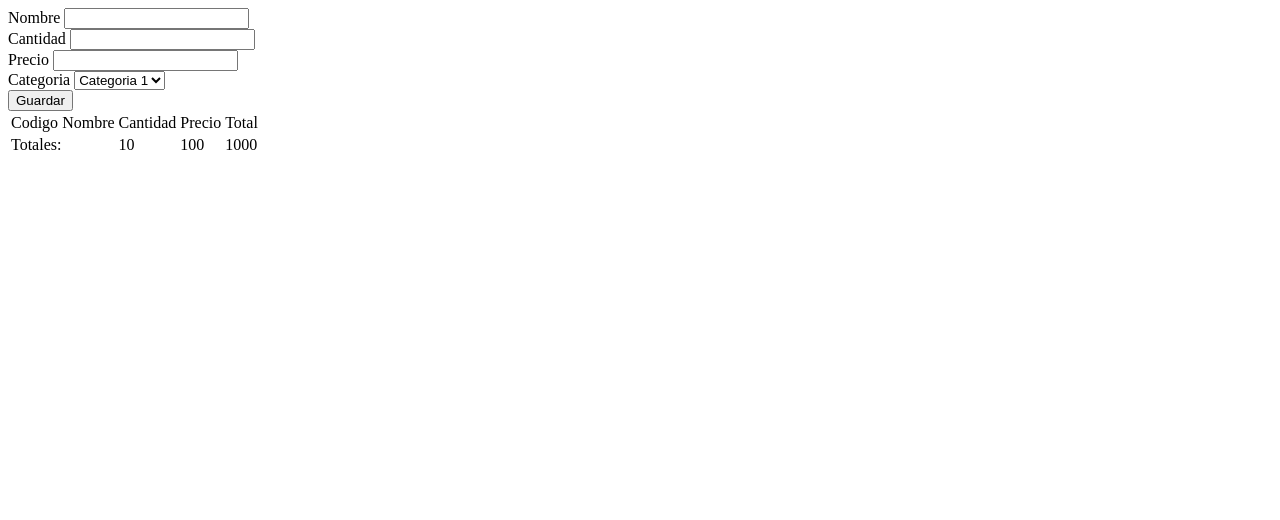
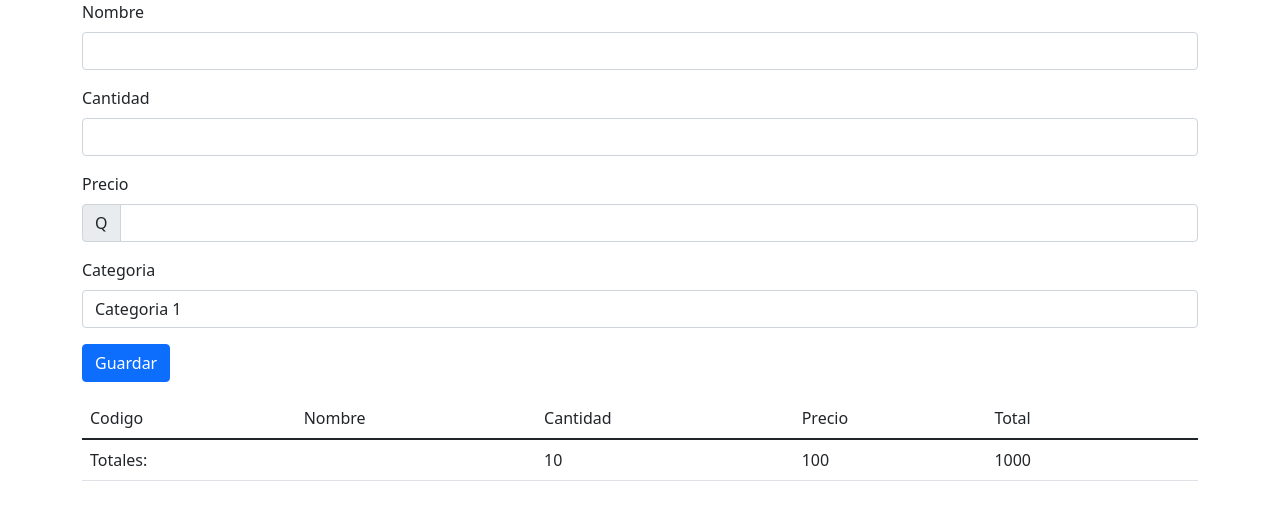
Before and after one commit to Jherson7/bootcamp-js-2022, a plain HTML site: page index.html in a window 1280 px wide. Drawn offline with nearby package versions, Linux system fonts and the light colour scheme.

Commit message:
Aplicando CSS con bootstrap

```diff
--- a/index.html
+++ b/index.html
@@ -8,26 +8,33 @@
 
     <title>Bootcamp - JavaScript 001</title>
 
+    <link href="https://cdn.jsdelivr.net/npm/bootstrap@5.1.3/dist/css/bootstrap.min.css" rel="stylesheet" integrity="sha384-1BmE4kWBq78iYhFldvKuhfTAU6auU8tT94WrHftjDbrCEXSU1oBoqyl2QvZ6jIW3" crossorigin="anonymous">
+    <link rel="stylesheet" href="https://cdn.jsdelivr.net/npm/bootstrap-icons@1.8.1/font/bootstrap-icons.css">
+
 </head>
 <body>
-
+    <main class="container">
         <form action="index.html">
             <input type="hidden" name="codigo" id="codigo">
-        <div>
-            <label for="nombre">Nombre</label>
-            <input type="text" name="nombre" id="nombre">
+            <div class="mb-3">
+                <label for="nombre" class="form-label">Nombre</label>
+                <input type="text" name="nombre" id="nombre" class="form-control">
             </div>
-        <div>
-            <label for="cantidad">Cantidad</label>
-            <input type="number" name="cantidad" id="cantidad">
+            <div class="mb-3">
+                <label for="cantidad" class="form-label">Cantidad</label>
+                <input type="number" name="cantidad" id="cantidad" class="form-control">
             </div>
-        <div>
-            <label for="precio">Precio</label>
-            <input type="precio" name="precio" id="precio">
+            <div class="mb-3">
+                <label for="precio" class="form-label">Precio</label>
+                <div class="input-group">
+                    <span class="input-group-text">Q</span>
+                    <input  type="number" name="precio" id="precio" class="form-control">
                 </div>
-        <div>
-            <label for="categoria">Categoria</label>
-            <select name="categoria" id="categoria">
+
+            </div>
+            <div class="mb-3">
+                <label for="categoria" class="form-label">Categoria</label>
+                <select name="categoria" id="categoria" class="form-control">
                     <option value="1">Categoria 1</option>
                     <option value="2">Categoria 2</option>
                     <option value="3">Categoria 3</option>
@@ -35,13 +42,13 @@
                 </select>
             </div>
 
-        <div>
-            <button type="submit">Guardar</button>
+            <div class="mb-3">
+                <button type="submit" class="btn btn-primary">Guardar</button>
             </div>
         </form>
 
-    <div>
-        <table>
+
+        <table class="table">
             <thead>
                 <tr>
                     <td>Codigo</td>
@@ -65,7 +72,9 @@
                 </tr>
             </tfoot>
         </table>
-    </div>
+
+
+    </main>
 
 
 
--- a/index.js
+++ b/index.js
@@ -9,9 +9,9 @@ const granTotalElement = document.getElementById("gran-total")
 const inputCodigo = document.getElementById("codigo")
 /** @type {HTMLInputElement} */
 const inputNombre = document.getElementById("nombre")
-const inputCantidad = document.getElementById("nombre")
-const inputPrecio = document.getElementById("nombre")
-const selectCategoria = document.getElementById("nombre")
+const inputCantidad = document.getElementById("cantidad")
+const inputPrecio = document.getElementById("precio")
+const selectCategoria = document.getElementById("categoria")
 
 let indice = 0;
 let cantidadTotal = 0
@@ -67,7 +67,12 @@ function onSubmit(event){
         <td>${cantidad}</td>
         <td>${precio}</td>
         <td>${total}</td>
-        <td><a href='' onclick="onEdit(event)">Editar</a> | <a href='#' onclick="onDelete(event)">Eliminar</a></td>
+        <td>
+            <div class ="btn-group">
+                <a title="Editar" href="#" onclick="onEdit(event)" class="btn btn-sm btn-outline-secondary"><i class="bi bi-pencil-square"></i></a>
+                <a title="Eliminar" href='#' onclick="onDelete(event)" class="btn btn-sm btn-outline-danger"><i class="bi bi-trash3"></i></a>
+            </div>
+        </td>
     `
 
     cantidadTotalElement.innerText = cantidadTotal
@@ -85,21 +90,23 @@ function onSubmit(event){
  * @param {Event} event
  */
 function onEdit(event){
+    debugger
     event.preventDefault()
 
     //target:referencia al elemento que disparo el evento
     /** @type {HTMLAnchorElement} */
-    const anchor = event.target
-    const tr = anchor.parentElement.parentElement //fila a la que se le dio click
+    //const anchor = event.target
+    const anchor = event.currentTarget
+    const tr = anchor.parentElement.parentElement.parentElement //fila a la que se le dio click
     const celdas = tr.getElementsByTagName("td")
 
     const [tdCodigo, tdNombre, tdCantidad, tdPrecio] = celdas
 
-    inputCodigo.value = tdCodigo.innerText
-    inputNombre.value = tdNombre.innerText
-    inputCantidad.value = tdCantidad.innerText
-    inputPrecio.value = tdPrecio.innerText
-    selectCategoria.value = tr.dataset.categoria
+    inputCodigo.value = tdCodigo.innerText;
+    inputNombre.value = tdNombre.innerText;
+    inputCantidad.value = tdCantidad.innerText;
+    inputPrecio.value = tdPrecio.innerText;
+    selectCategoria.value = tr.dataset.categoria;
 
     currentRow = tr
 
@@ -113,8 +120,9 @@ function onDelete(event){
     event.preventDefault()
 
     /** @type {HTMLAnchorElement} */
-    const anchor = event.target
-    const tr = anchor.parentElement.parentElement //fila a la que se le dio click
+    //const anchor = event.target
+    const anchor = event.currentTarget
+    const tr = anchor.parentElement.parentElement.parentElement //fila a la que se le dio click
 
     tbody.removeChild(tr)
 
```
Lines whose indentation alone changed are shown as unchanged.
